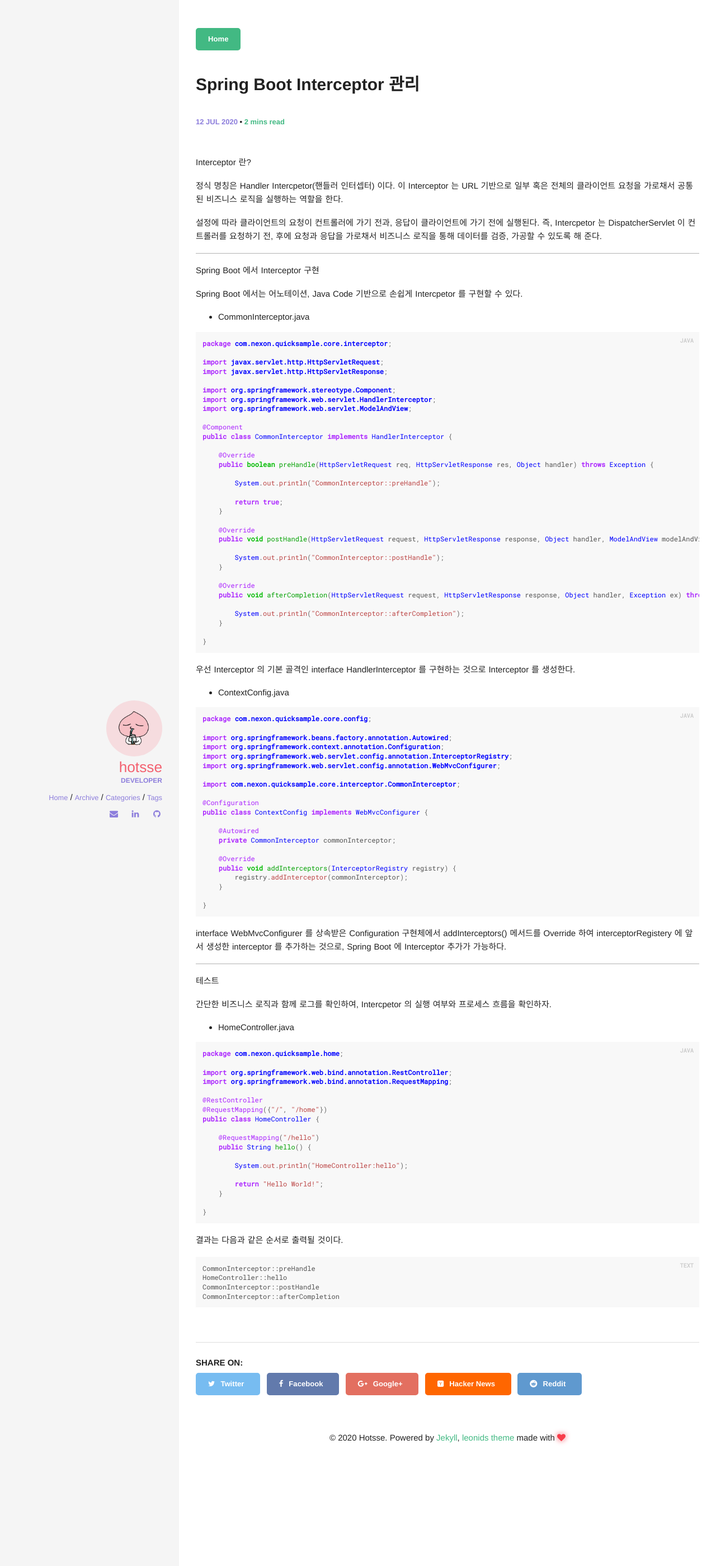
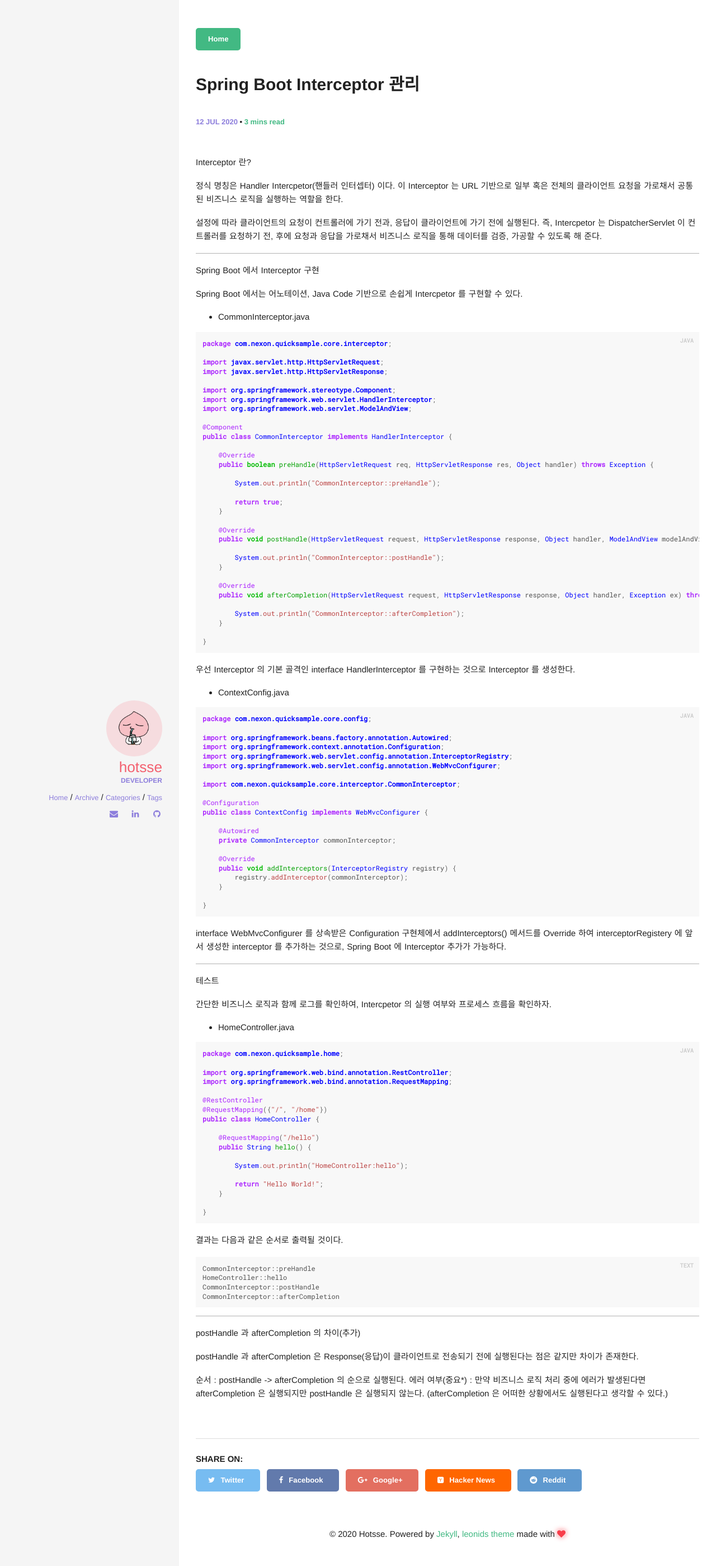
Before and after one commit to Hotsse/hotsse.github.io, a Jekyll site: the page built from _posts/2020-07-12-Spring Boot Interceptor 관리.md, in a window 1280 px wide. Shown: the whole page at 56% size. Built offline with Jekyll 4.4.1, drawn with Linux system fonts in a browser that asks for light colours; comment, search, counter and statistics services are not loaded.

Commit message:
update post

```diff
--- a/_posts/2020-07-12-Spring Boot Interceptor 관리.md
+++ b/_posts/2020-07-12-Spring Boot Interceptor 관리.md
@@ -117,3 +117,13 @@ HomeController::hello
 CommonInterceptor::postHandle
 CommonInterceptor::afterCompletion
 {% endhighlight %}
+
+-------------
+
+postHandle 과 afterCompletion 의 차이(추가)
+
+postHandle 과 afterCompletion 은 Response(응답)이 클라이언트로 전송되기 전에 실행된다는 점은 같지만 차이가 존재한다.
+
+순서 : postHandle -> afterCompletion 의 순으로 실행된다.
+에러 여부(중요*) : 만약 비즈니스 로직 처리 중에 에러가 발생된다면 afterCompletion 은 실행되지만 postHandle 은 실행되지 않는다.
+(afterCompletion 은 어떠한 상황에서도 실행된다고 생각할 수 있다.)
```
